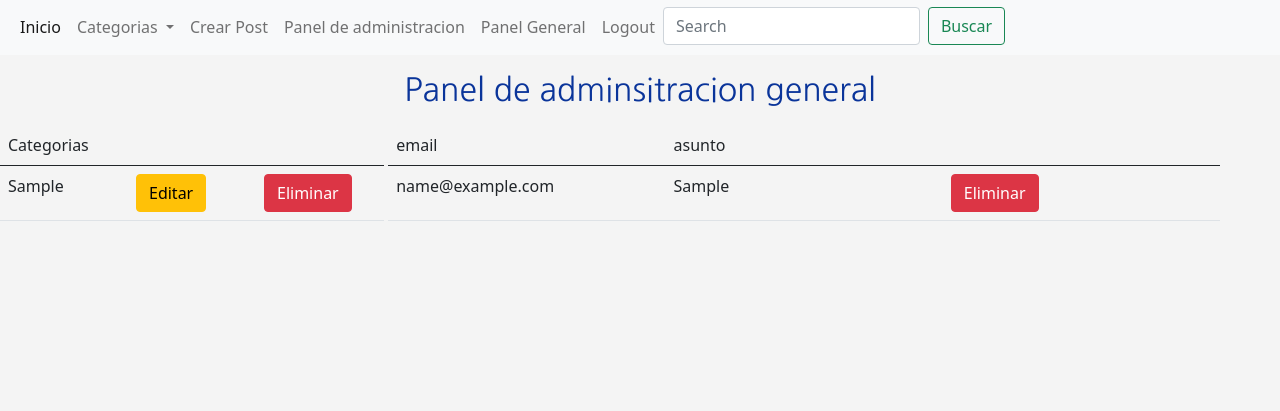
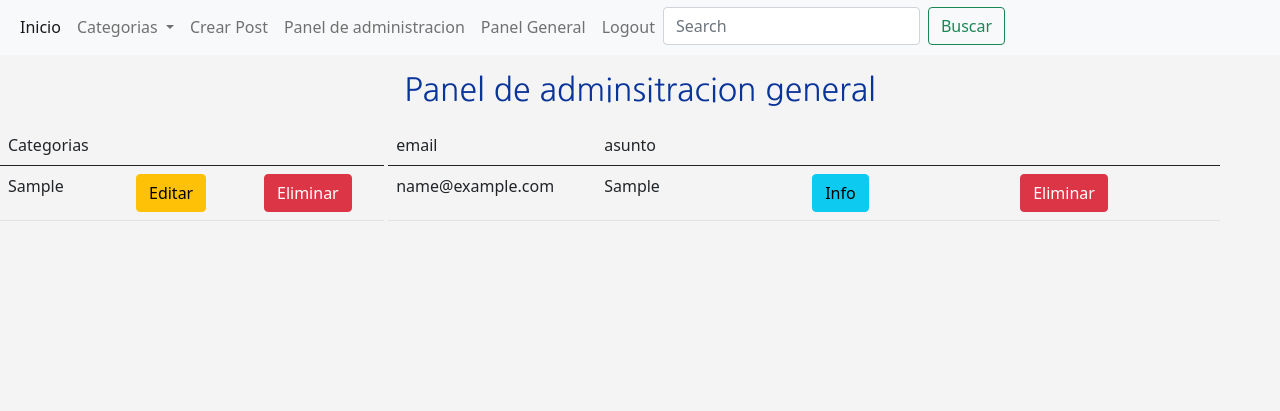
Before and after one commit to juanNH/TPCaC2124, a Flask app: page /panel_administrador in a window 1280 px wide. Shown: the part 281-692 px from the top of the page. Run offline with Flask 2, Linux system fonts and the light colour scheme; the visitor is signed in with stand-in values (Sample User, id 1); tables that the repository leaves empty hold one stand-in row (values such as "Sample post"); some libraries are stand-ins or nearby versions.

Commit message:
add btn de eliminar mensajes y funcionalidad

```diff
--- a/app.py
+++ b/app.py
@@ -198,6 +198,8 @@ def panel(id_autor):
                                     articulos = articulos,
                                     categorias=categorias
                                     )
+
+#Comandos de administrador
 @app.route('/panel_administrador')
 @login_required
 def panel_admin():
@@ -212,7 +214,20 @@ def panel_admin():
                                         )
     else:
         return redirect(url_for('index'))
+@app.route('/eliminar_mensaje/<id_mensaje>/')
+@login_required
+def eliminar_mensaje(id_mensaje):
 
+    sql = "DELETE FROM `contacto` WHERE id_mensaje = %s;"
+    conn = mysql.connect()
+    cursor = conn.cursor()
+
+
+    datos = (id_mensaje)
+    cursor.execute(sql,(datos))
+    conn.commit()
+    return redirect(url_for('panel_admin'
+                                ))
 
 
 
--- a/templates/panel_admin.html
+++ b/templates/panel_admin.html
@@ -35,7 +35,7 @@ Panel admin
                 <td scope="col">email</td>
                 <td scope="col">asunto</td>
                 <td scope="col"></td>
-
+                <td scope="col"></td>
                 </tr>
             </thead>
             <tbody>
@@ -43,7 +43,8 @@ Panel admin
         <tr>
             <td>{{mensaje.1}}</td>
             <td>{{mensaje.2}}</td>
-            <td><a href="#" class="btn btn-danger">Eliminar</a></td>
+            <td><a class="btn btn-info">Info</a></td>
+            <td><a href="{{url_for('eliminar_mensaje',id_mensaje = mensaje.0)}}" class="btn btn-danger">Eliminar</a></td>
         </tr>
         {% endfor %}
             </tbody>
```
